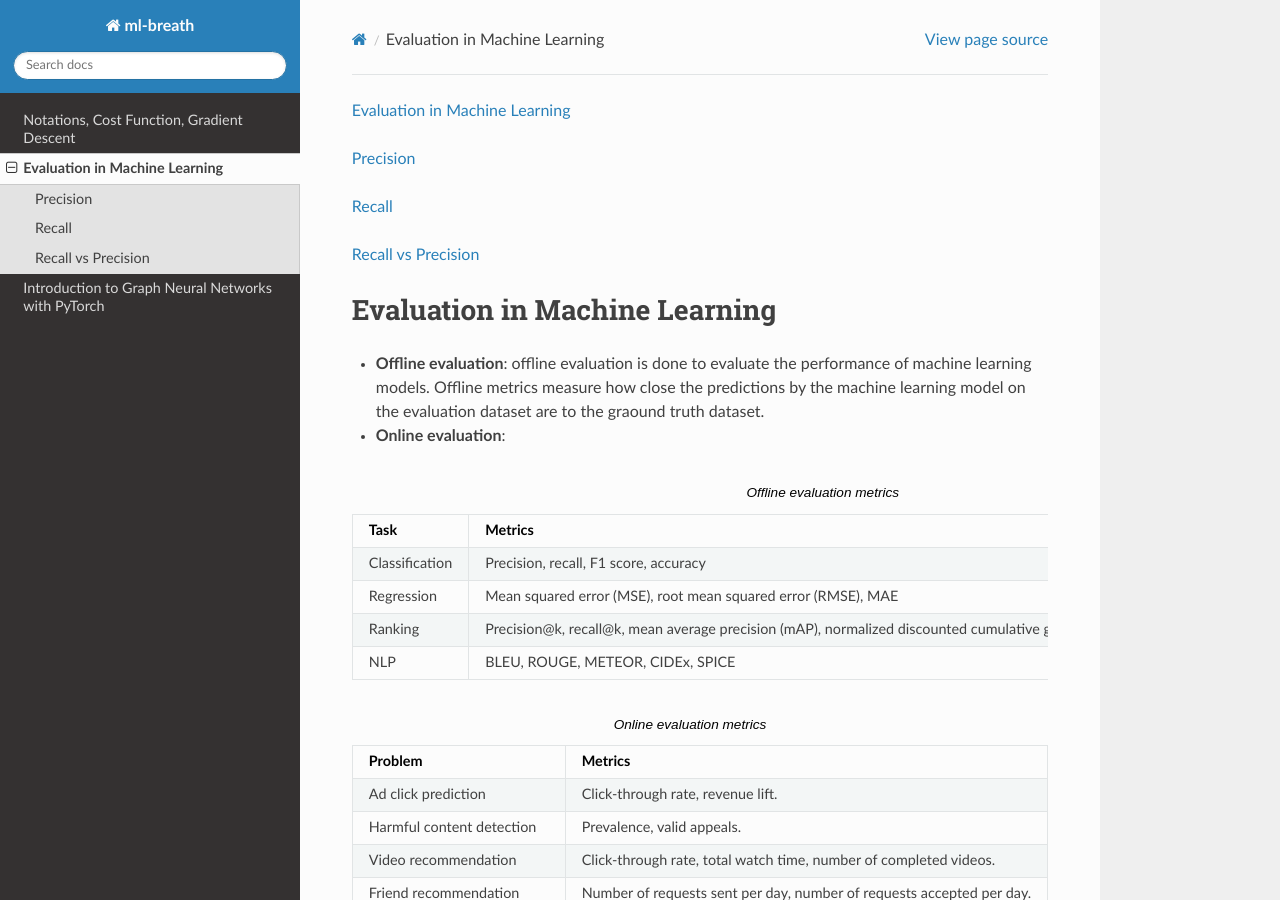
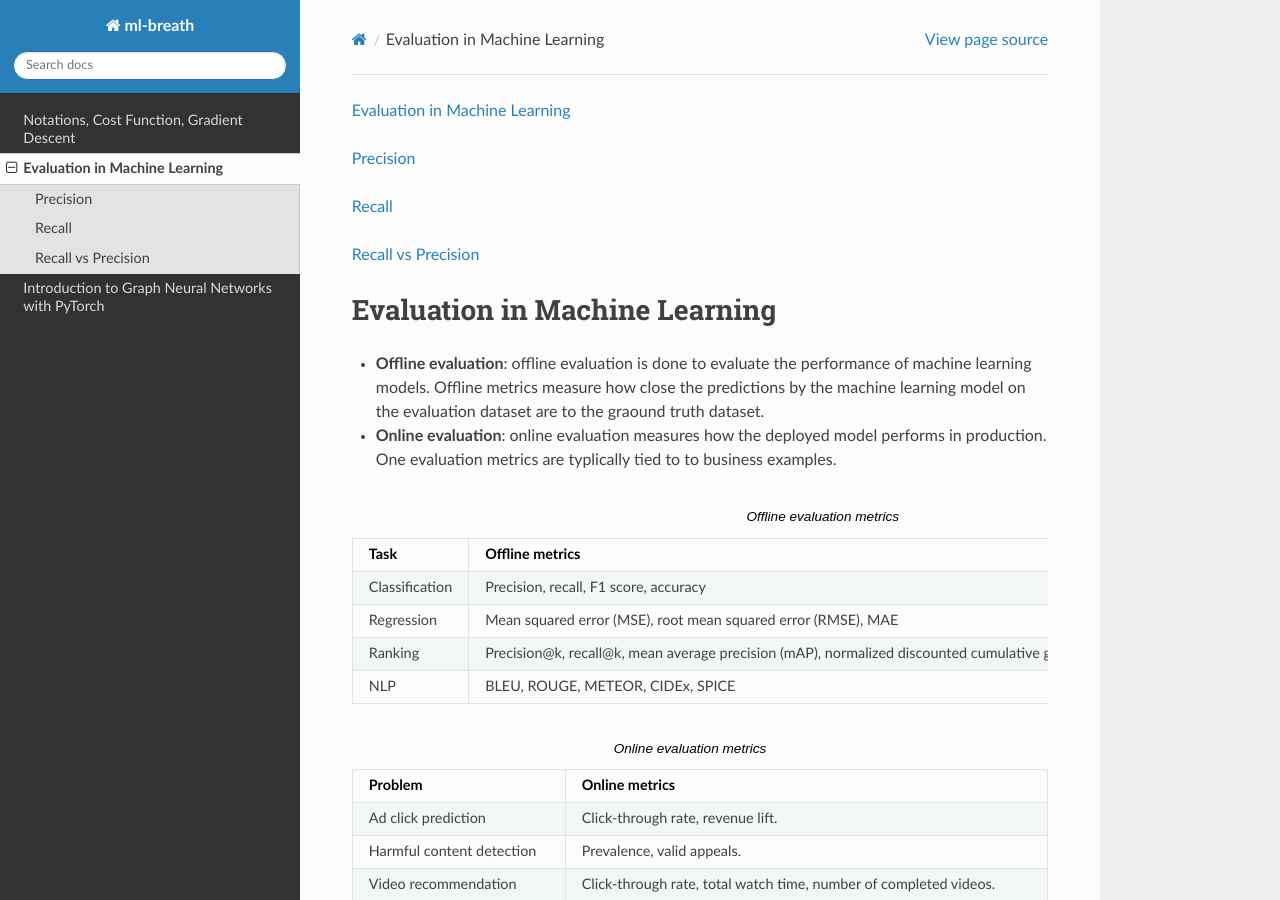
Before and after one commit to rhasan/ml-breadth, a Sphinx documentation site: the page built from docs/ch-evaluation.rst, in a window 1280 px wide and 900 px high. Built offline with Sphinx 7.4.7 and the Read the Docs theme 2.0.0, drawn with Linux system fonts in a browser that asks for light colours.

Commit message:
evaluation 2

```diff
--- a/docs/ch-evaluation.rst
+++ b/docs/ch-evaluation.rst
@@ -6,14 +6,14 @@ Evaluation in Machine Learning
 ==============================
 
 * **Offline evaluation**: offline evaluation is done to evaluate the performance of machine learning models. Offline metrics measure how close the predictions by the machine learning model on the evaluation dataset are to the graound truth dataset.
-* **Online evaluation**:
+* **Online evaluation**: online evaluation measures how the deployed model performs in production. One evaluation metrics are typlically tied to to business examples.
 
 .. list-table:: Offline evaluation metrics
    :widths: 25 25
    :header-rows: 1
 
    * - Task
-     - Metrics
+     - Offline metrics
    * - Classification
      - Precision, recall, F1 score, accuracy
    * - Regression
@@ -29,7 +29,7 @@ Evaluation in Machine Learning
    :header-rows: 1
 
    * - Problem
-     - Metrics
+     - Online metrics
    * - Ad click prediction
      - Click-through rate, revenue lift.
    * - Harmful content detection
```
